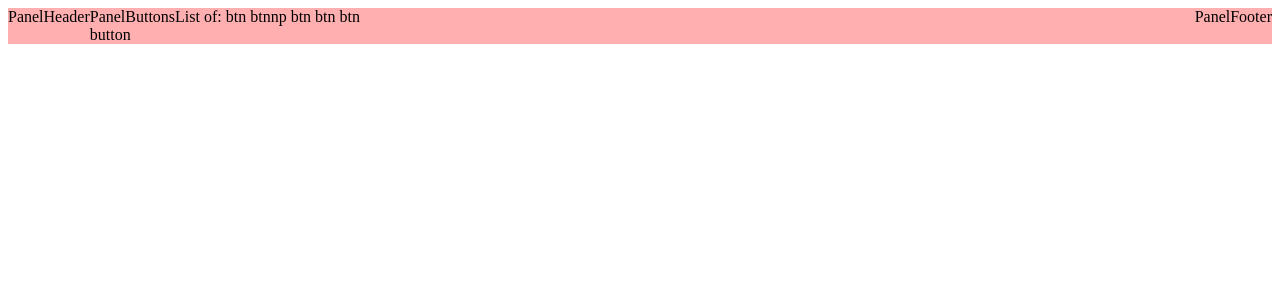
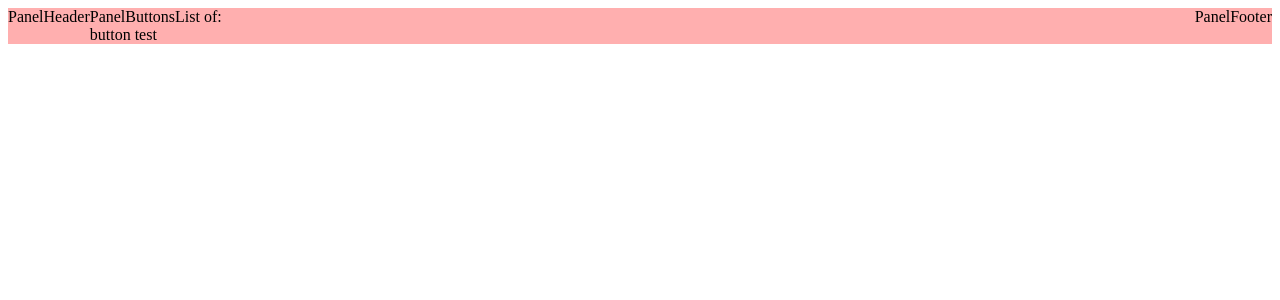
Before and after one commit to KoJem9Ka/cdod-system, a React (Create React App) app: page / in a window 1280 px wide. Shown: the top 300 px of the page. Built offline with nearby package versions, Linux system fonts and the light colour scheme.

Commit message:
Test commit

```diff
--- a/src/components/panel/PanelButtonsList/PanelButton/PanelButton.tsx
+++ b/src/components/panel/PanelButtonsList/PanelButton/PanelButton.tsx
@@ -4,5 +4,6 @@ import style from './PanelButton.module.scss'
 export const PanelButton: React.FC = () => (
   <div className={style.PanelButton}>
         button
+        test
   </div>
 )
--- a/src/components/panel/PanelButtonsList/PanelButtonsList.tsx
+++ b/src/components/panel/PanelButtonsList/PanelButtonsList.tsx
@@ -5,11 +5,6 @@ import style from './PanelButtonsList.module.scss'
 export const PanelButtonsList: React.FC = () => (
   <div className={style.PanelButtonsList}>
         PanelButtonsList of:
-      btn
-      btnnp
-      btn
-      btn
-      btn
     <PanelButton/>
   </div>
 )
```
Also changed, not shown: .eslintrc.yml.
